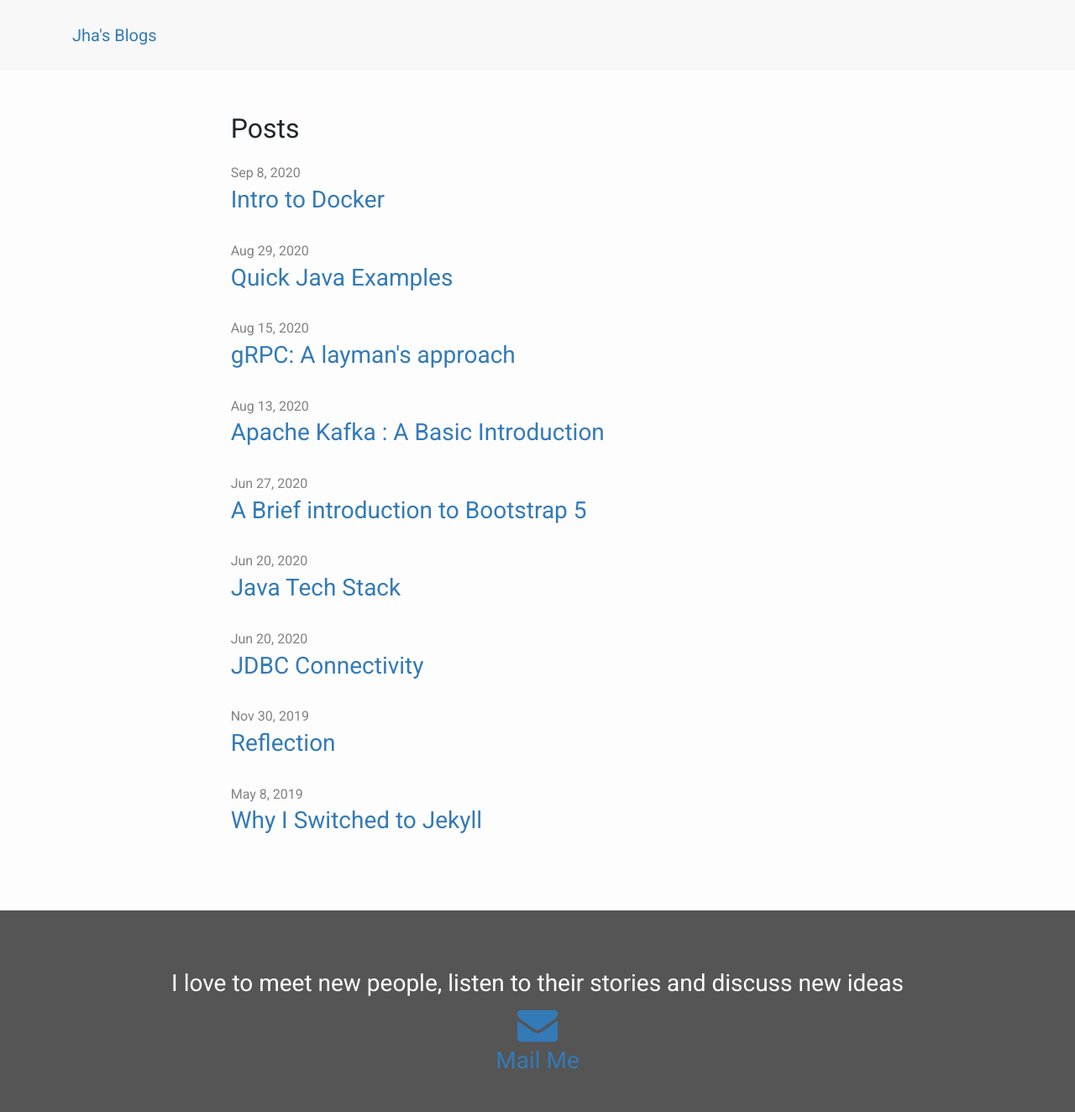
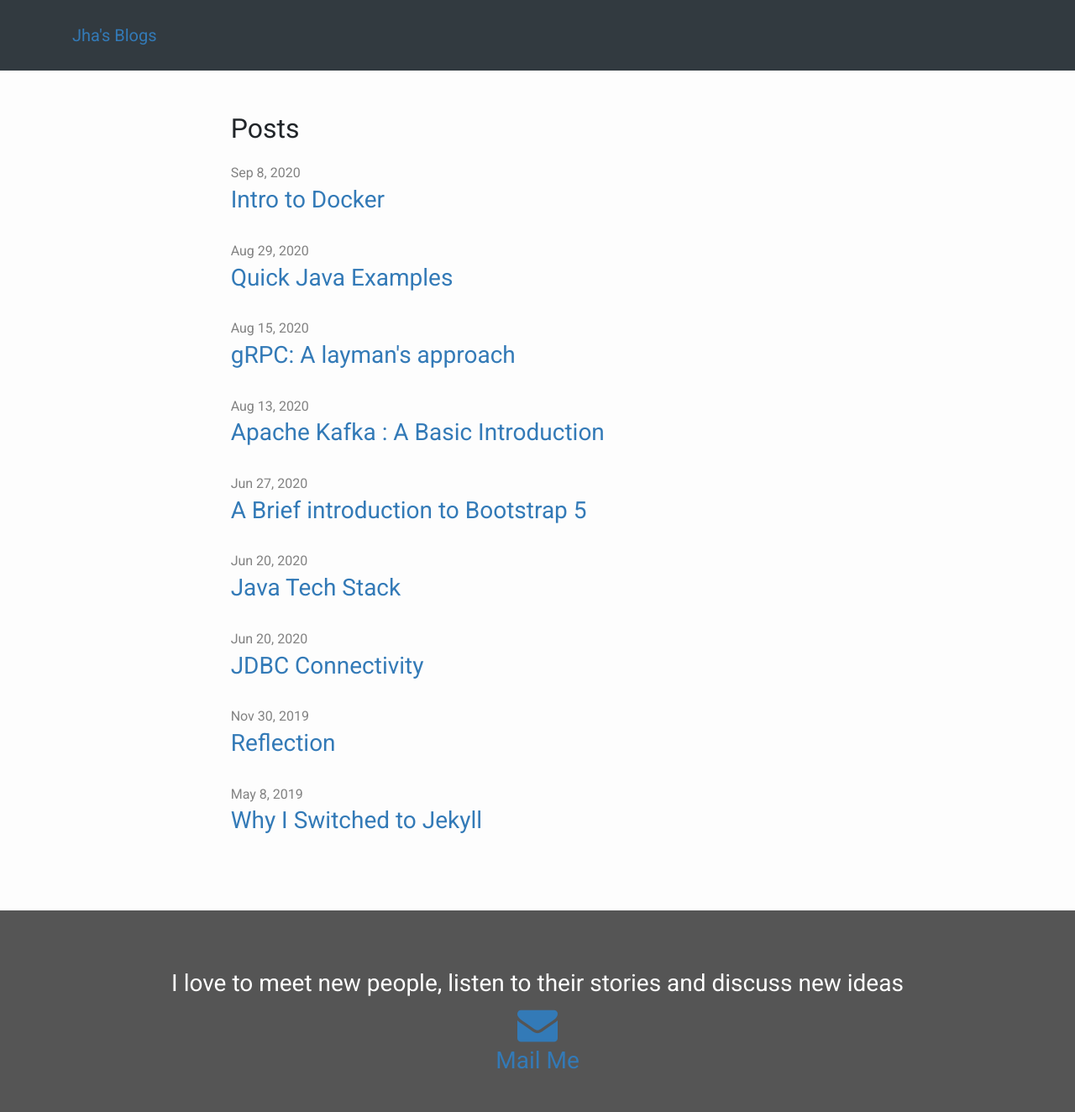
Before and after one commit to lapalb/as_blog, a Jekyll site: the page built from index.md, in a window 1280 px wide. Shown: the whole page at 84% size. Built offline with Jekyll 4.4.1, drawn with Linux system fonts in a browser that asks for light colours; some web fonts are replaced.

Commit message:
Changed Navbar Color

```diff
--- a/assets/css/style.css
+++ b/assets/css/style.css
@@ -1,6 +1,6 @@
 
 .navbar-color {
-  background-color: #f8f8f8 !important;
+  background-color: #323a40 !important;
 }
 .navbar-nav li a:hover {
   color: #1abc9c !important;
```
